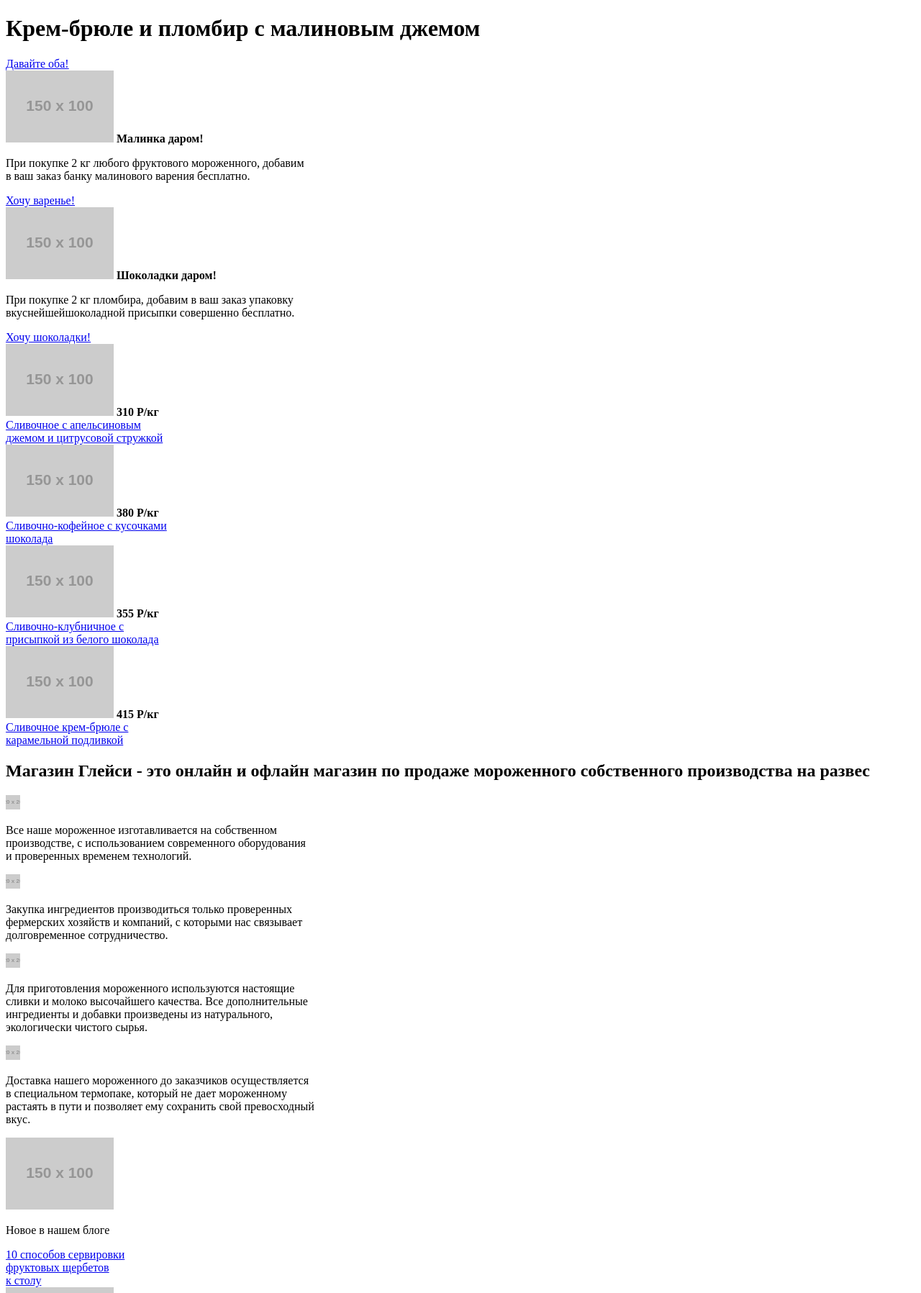
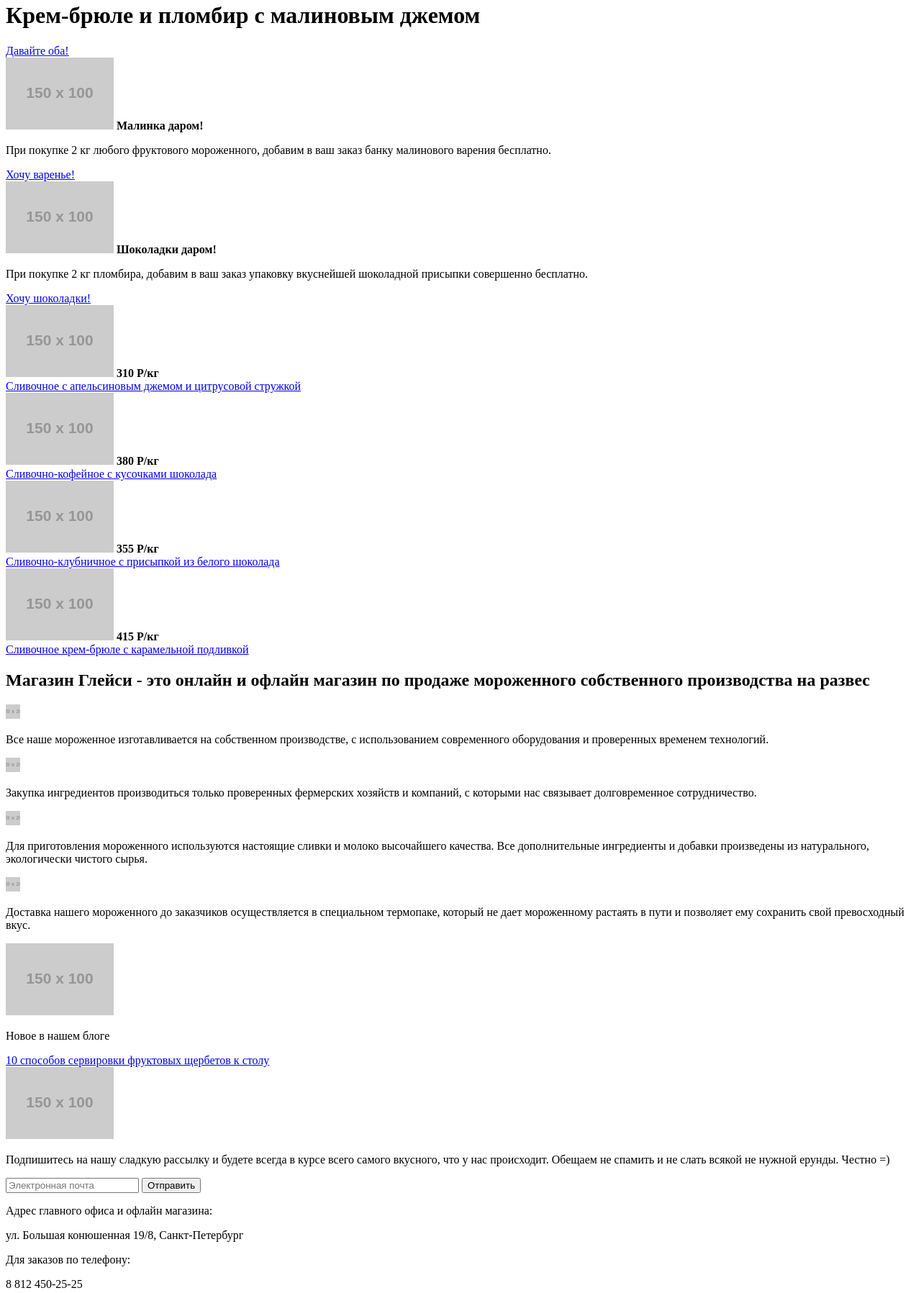
Before and after one commit to FearNothing/386961-gllacy, a plain HTML site: page index.html in a window 1280 px wide. Shown: the part 408-2205 px from the top of the page at 72% size. Drawn offline with Linux system fonts and the light colour scheme; placeholder pictures from the web are drawn by us.

Commit message:
Внес новые правки

```diff
--- a/index.html
+++ b/index.html
@@ -23,8 +23,9 @@
               <li><a class="basket" href="#">Корзина</a></li>
             </ul>
           </div>
+        </nav>
           <section class="brief-information">
-            С 10 до 20, ежедневно<br>
+            С 10 до 20, ежедневно
             8 812 450-25-25
           </section>
       </div>
@@ -42,102 +43,97 @@
           <a href="#">Давайте оба!</a>
         </div>
         <div class="Under-the-menu">
-          <article class="features-item">
+          <div class="features-item">
             <img src="http://placehold.it/150x100">
             <b>Малинка даром!</b>
-            <p>При покупке 2 кг любого фруктового мороженного, добавим<br>
+            <p>При покупке 2 кг любого фруктового мороженного, добавим
             в ваш заказ банку малинового варения бесплатно.</p>
-            <div class="button">
-              <a href="#">Хочу варенье!</a>
-            </div>
-          </article>
-          <article class="features-item">
+              <a class="btn" href="#">Хочу варенье!</a>
+          </div>
+          <div class="features-item">
             <img src="http://placehold.it/150x100">
             <b>Шоколадки даром!</b>
             <p>При покупке 2 кг пломбира, добавим
-            в ваш заказ упаковку<br> вкуснейшейшоколадной присыпки совершенно бесплатно.</p>
-            <div class="button">
-              <a href="#">Хочу шоколадки!</a>
-            </div>
-          </article>
+            в ваш заказ упаковку вкуснейшей шоколадной присыпки совершенно бесплатно.</p>
+              <a class="btn" href="#">Хочу шоколадки!</a>
+          </div>
         </div>
         <div class="Under-the-menu2" >
           <article class="features-item">
             <a href="#"><img src="http://placehold.it/150x100"></a>
             <b class="price">310 Р/кг</b>
             <div class="link">
-              <a href="#">Сливочное с апельсиновым<br>
-               джемом и цитрусовой стружкой</a>
+              <a href="#">Сливочное с апельсиновым джемом и цитрусовой стружкой</a>
             </div>
           </article>
           <article class="features-item">
             <a href="#"><img src="http://placehold.it/150x100"></a>
             <b class="price">380 Р/кг</b>
             <div class="link">
-              <a href="#">Сливочно-кофейное с кусочками<br> шоколада</a>
+              <a href="#">Сливочно-кофейное с кусочками шоколада</a>
             </div>
           </article>
           <article class="features-item">
-            <img src="http://placehold.it/150x100"></a>
+            <a href="#"><img src="http://placehold.it/150x100"></a>
             <b class="price">355 Р/кг</b>
             <div class="link">
-              <a href="#"><a href="#">Сливочно-клубничное с<br> присыпкой из белого шоколада</a>
+              <a href="#">Сливочно-клубничное с присыпкой из белого шоколада</a>
             </div>
           </article>
           <article class="features-item">
             <a href="#"><img src="http://placehold.it/150x100"></a>
             <b class="price">415 Р/кг</b>
             <div class="link">
-              <a href="#">Сливочное крем-брюле с<br>
+              <a href="#">Сливочное крем-брюле с
                карамельной подливкой</a>
             </div>
           </article>
         </div>
-        <article class="short-description">
+        <div class="short-description">
           <h2>Магазин Глейси - это онлайн и офлайн магазин по продаже мороженного собственного производства на развес</h2>
           <div class="short-description-within">
             <img src="http://placehold.it/20x20">
-            <p>Все наше мороженное изготавливается на собственном<br> производстве, с использованием современного оборудования<br>
+            <p>Все наше мороженное изготавливается на собственном производстве, с использованием современного оборудования
             и проверенных временем технологий.</p>
           </div>
           <div class="short-description-within">
             <img src="http://placehold.it/20x20">
-            <p>Закупка ингредиентов производиться только проверенных<br> фермерских хозяйств и компаний, с которыми нас связывает<br>
+            <p>Закупка ингредиентов производиться только проверенных фермерских хозяйств и компаний, с которыми нас связывает
             долговременное сотрудничество.</p>
           </div>
           <div class="short-description-within">
             <img src="http://placehold.it/20x20">
-            <p>Для приготовления мороженного используются настоящие<br>
-            сливки и молоко высочайшего качества. Все дополнительные<br> ингредиенты и добавки произведены из натурального,<br>
+            <p>Для приготовления мороженного используются настоящие
+            сливки и молоко высочайшего качества. Все дополнительные ингредиенты и добавки произведены из натурального,
             экологически чистого сырья.</p>
           </div>
           <div class="short-description-within">
             <img src="http://placehold.it/20x20">
-            <p>Доставка нашего мороженного до заказчиков осуществляется<br>
-            в специальном термопаке, который не дает мороженному<br>
-            растаять в пути и позволяет ему сохранить свой превосходный<br> вкус.</p>
+            <p>Доставка нашего мороженного до заказчиков осуществляется
+            в специальном термопаке, который не дает мороженному
+            растаять в пути и позволяет ему сохранить свой превосходный вкус.</p>
           </div>
-        </article>
-        <article class="short-description">
-          <img src="http://placehold.it/150x100"">
+        </div>
+        <div class="short-description">
+          <img src="http://placehold.it/150x100">
           <p>Новое в нашем блоге</p>
-          <a href="#">10 способов сервировки<br> фруктовых щербетов<br>
+          <a href="#">10 способов сервировки фруктовых щербетов
            к столу</a>
-        </article>
-        <article class="short-description">
-          <img src="http://placehold.it/150x100"">
-          <p>Подпишитесь на нашу сладкую рассылку и будете всегда в курсе<br> всего самого вкусного, что у нас происходит. Обещаем не спамить<br>
+        </div>
+        <div class="short-description">
+          <img src="http://placehold.it/150x100">
+          <p>Подпишитесь на нашу сладкую рассылку и будете всегда в курсе всего самого вкусного, что у нас происходит. Обещаем не спамить
           и не слать всякой не нужной ерунды. Честно =)</p>
           <form action="#" method="post" class="Contact-information">
             <input type="text" id="Contact-information1" placeholder="Электронная почта" name="subscription">
             <input type="submit" id="Contact-information1" value="Отправить">
             <label for="Contact-information"></label>
           </form>
-        </article>
+        </div>
         <article class="map">
           <div class="information">
-            <p>Адрес главного офиса и<br> офлайн магазина:</p>
-            <p class="information-address">ул. Большая конюшенная<br>
+            <p>Адрес главного офиса и офлайн магазина:</p>
+            <p class="information-address">ул. Большая конюшенная
             19/8, Санкт-Петербург</p>
             <p class="information1">Для заказов по телефону:</p>
             <p class="information-phone">8 812 450-25-25</p>
@@ -160,7 +156,6 @@
         </ul>
       </section>
       <section class="footer-information">
-        <img src="http://placehold.it/20x20">
         <ul>
           <li><a class="footer-information1" href="#">Для поставщиков</a></li>
           <li><a class="footer-information2" href="#">Наши документы</a></li>
@@ -169,7 +164,6 @@
         </ul>
       </section>
       <section class="footer-copyright">
-        <a href="#"><img class="footer-Developer" src="http://placehold.it/150x100"></a>
         Сделано в <a class="btn" href="https://htmlacademy.ru">HTML Academy</a> @ 2016
       </section>
    </div>
```
Also changed, not shown: catalog.html (+38 -19 lines).
